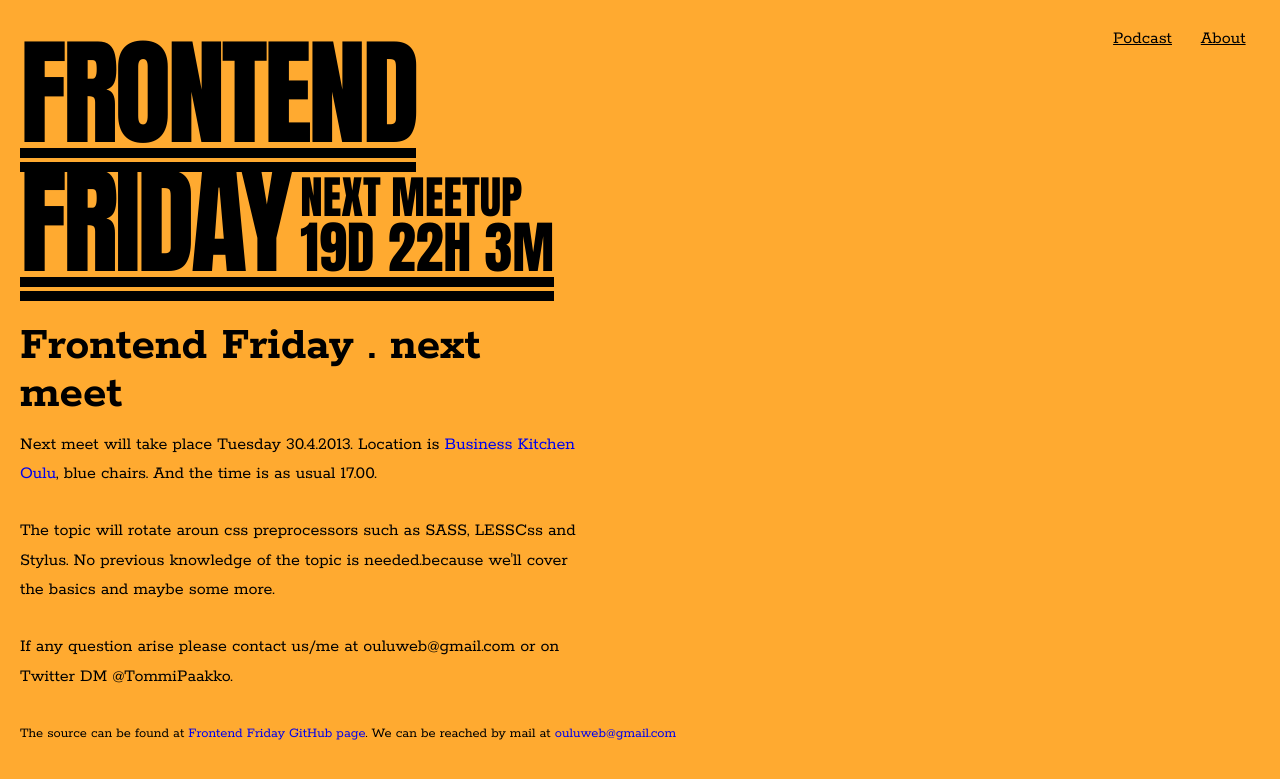
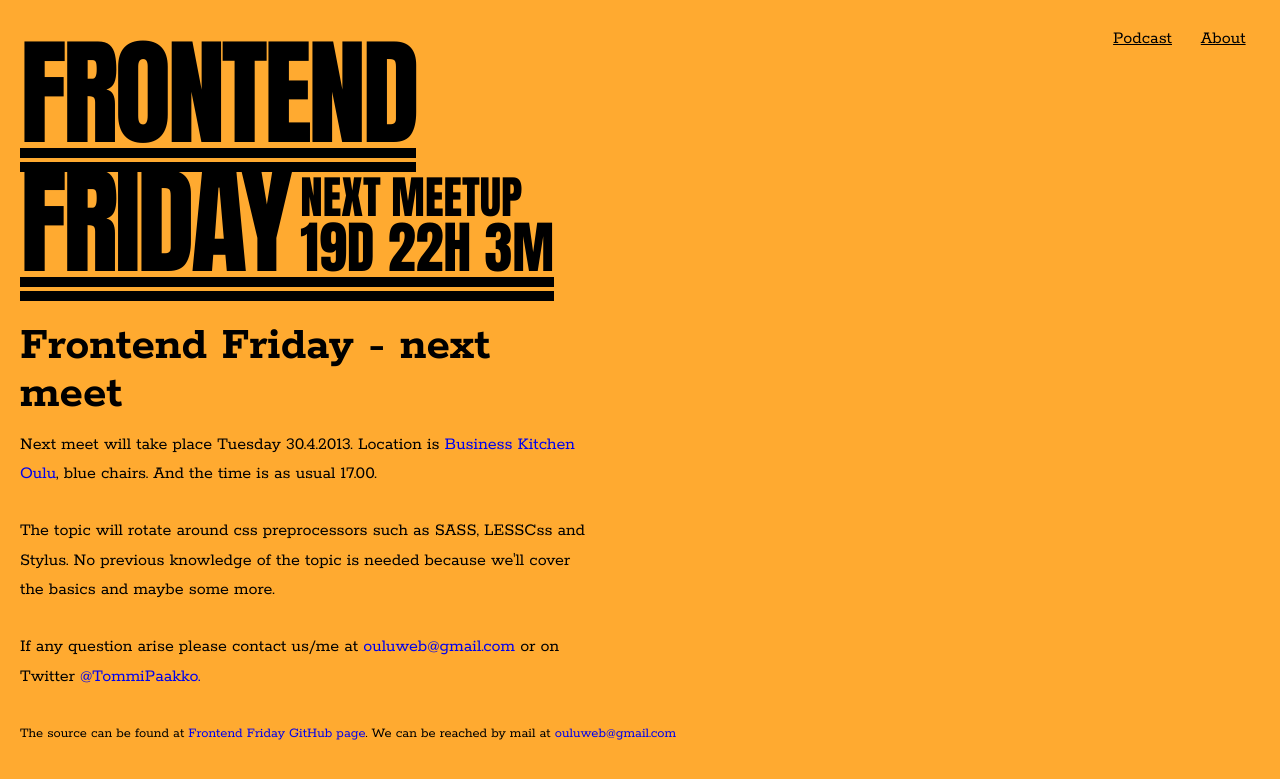
Before and after one commit to ouluweb/ouluweb.github.io, a Jekyll site: the page built from index.html, in a window 1280 px wide. Shown: the top 779 px of the page. Built offline with Jekyll 4.4.1, drawn with Linux system fonts in a browser that asks for light colours; nearby versions of some CDN libraries; Markdown is read by kramdown in place of the engine named in the settings.

Commit message:
FIxed typos. I make them alot

```diff
--- a/index.html
+++ b/index.html
@@ -2,8 +2,8 @@
 layout: default
 title: Home
 ---
-<h2>Frontend Friday . next meet</h2>
+<h2>Frontend Friday - next meet</h2>
 
 <p>Next meet will take place Tuesday 30.4.2013. Location is <a href="http://www.businesskitchen.fi/" target="_blank">Business Kitchen Oulu</a>, blue chairs. And the time is as usual 17.00.</p>
-<p>The topic will rotate aroun css preprocessors such as SASS, LESSCss and Stylus. No previous knowledge of the topic is needed.because we'll cover the basics and maybe some more.</p>
-<p>If any question arise please contact us/me at ouluweb@gmail.com or on Twitter DM @TommiPaakko.</p>
+<p>The topic will rotate around css preprocessors such as SASS, LESSCss and Stylus. No previous knowledge of the topic is needed because we'll cover the basics and maybe some more.</p>
+<p>If any question arise please contact us/me at <a href="mailto:ouluweb@gmail.com">ouluweb@gmail.com</a> or on Twitter <a href="http://twitter.com/TommiPaakko" target="_blank">@TommiPaakko.</a></p>
```
